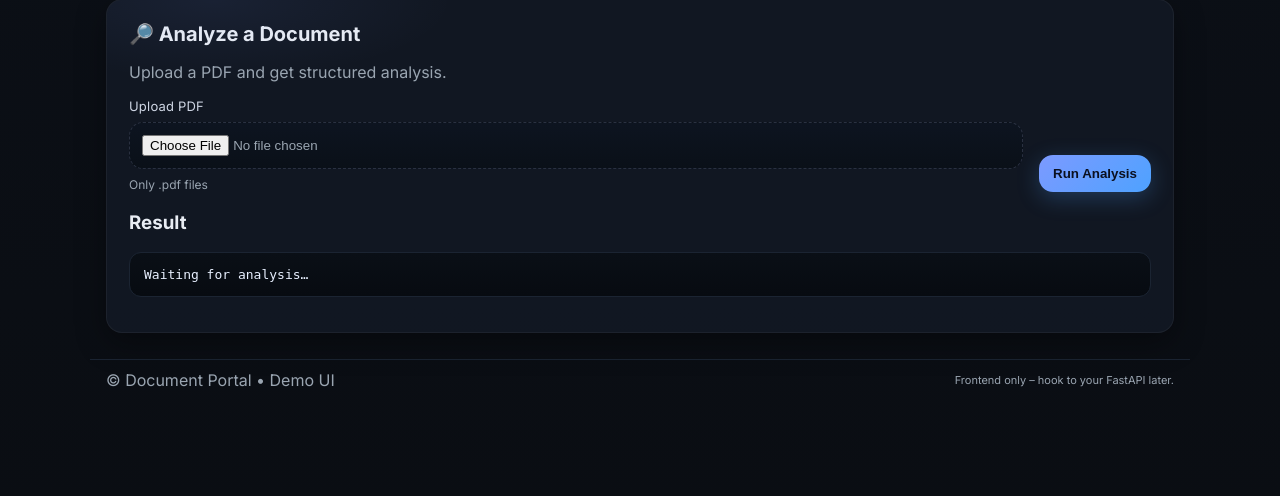
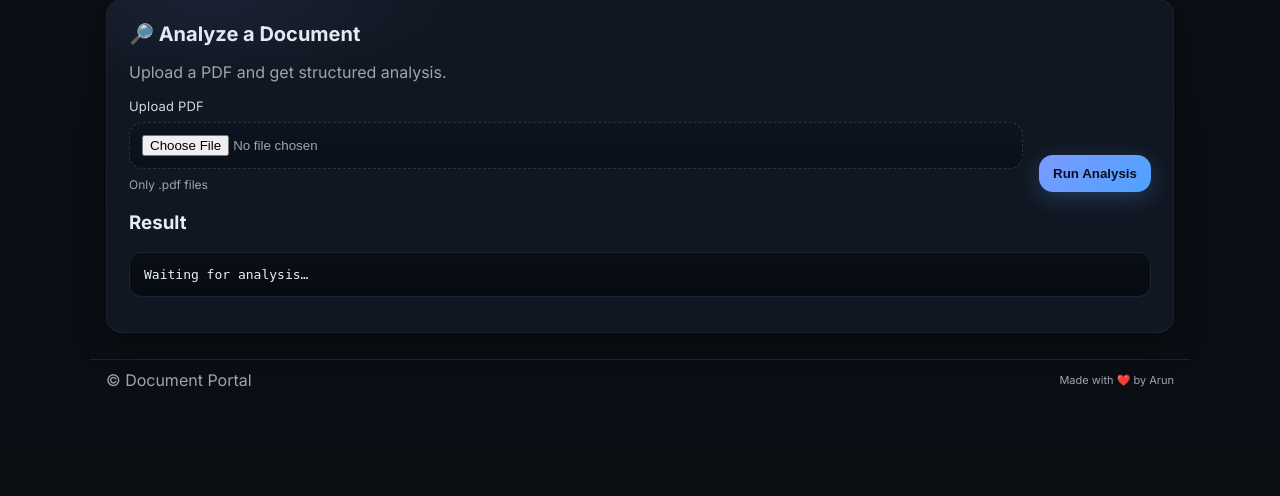
Before and after one commit to ArunSubramanian456/document_portal, a FastAPI app: page / in a window 1280 px wide. Shown: the part 97-593 px from the top of the page. Run offline with FastAPI, Linux system fonts and the light colour scheme.

Commit message:
Updated README

```diff
--- a/templates/index.html
+++ b/templates/index.html
@@ -151,8 +151,8 @@
   </main>
 
   <footer class="app-footer">
-    <div>© Document Portal • Demo UI</div>
-    <div class="tiny">Frontend only – hook to your FastAPI later.</div>
+    <div>© Document Portal </div>
+    <div class="tiny">Made with ❤️ by Arun </div>
   </footer>
 
   <script>
```
Also changed, not shown: README.md.
